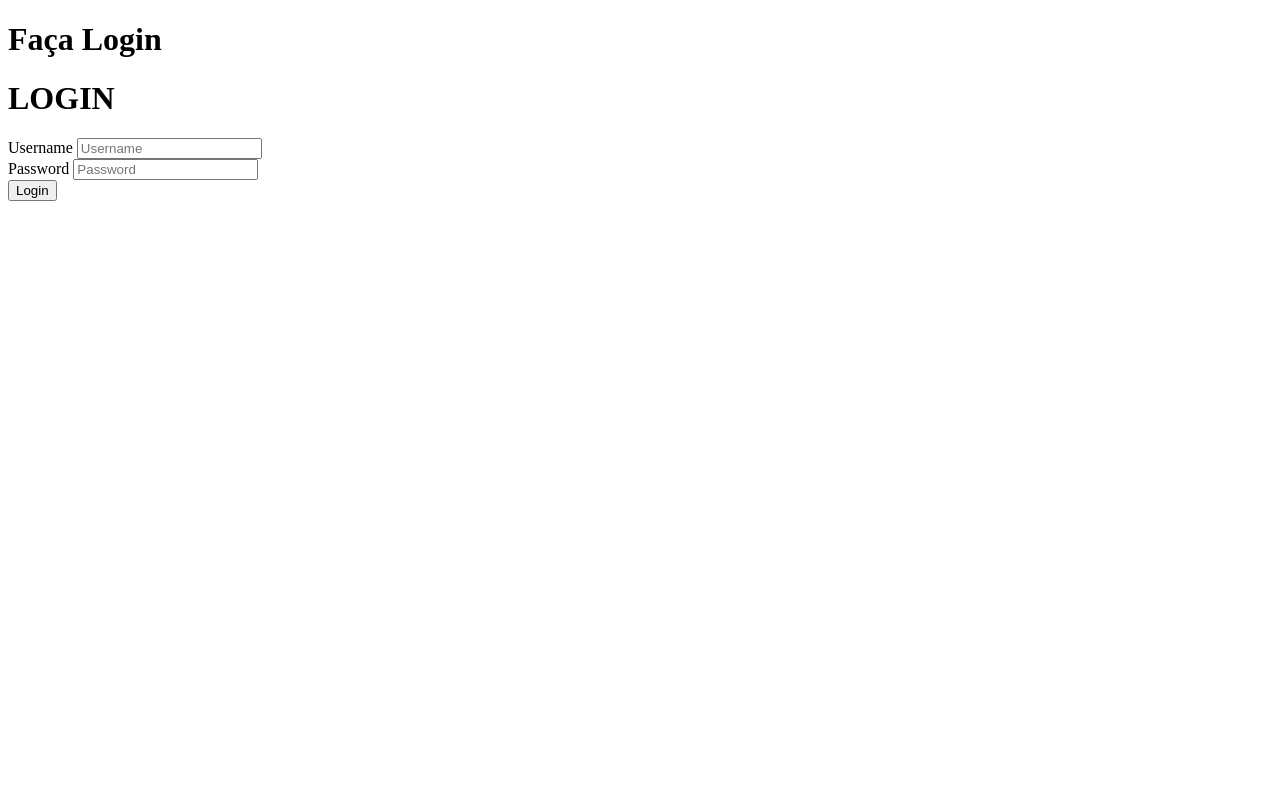
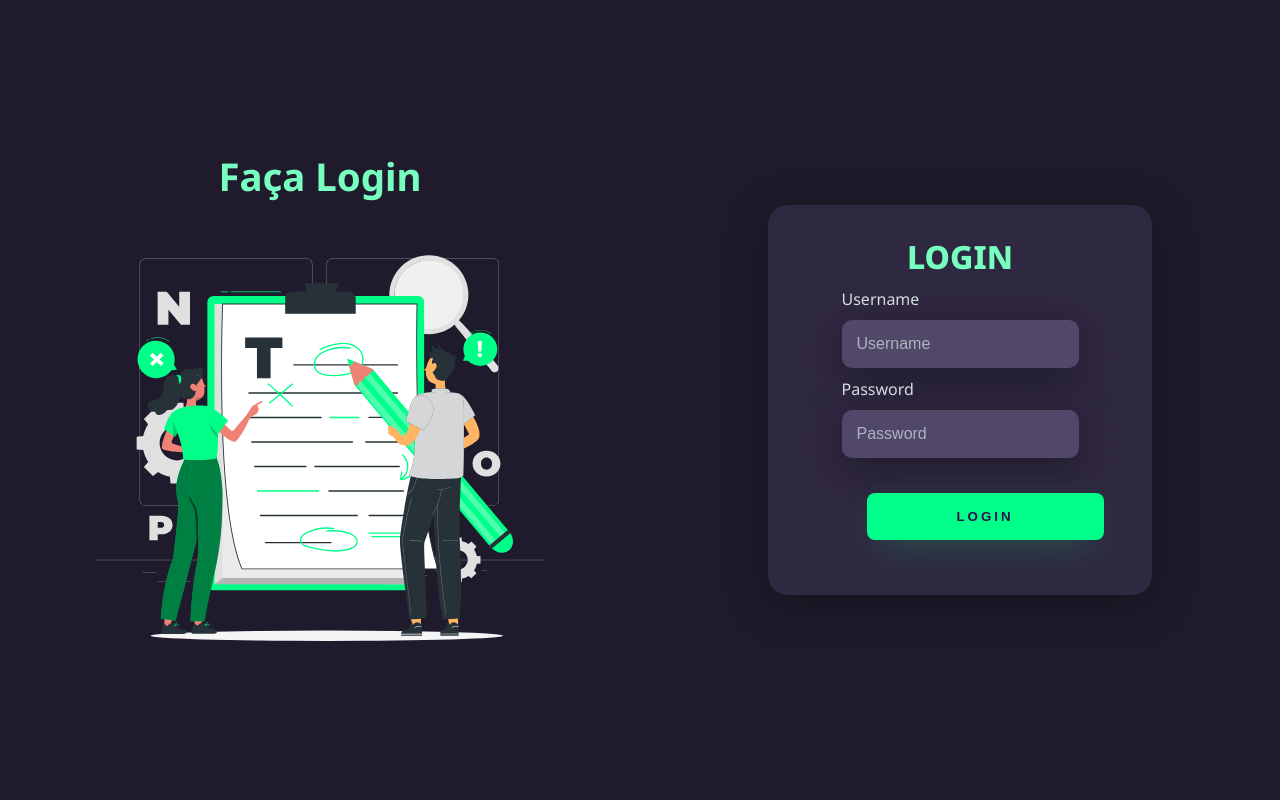
Before and after one commit to ls-Pedro/Task_Manager, a Django app: page /login/ in a window 1280 px wide. Run offline with Django 5.2, Linux system fonts and the light colour scheme.

Commit message:
Pagina de login estilizada

```diff
--- a/app/static/css/styles.css
+++ b/app/static/css/styles.css
@@ -0,0 +1,140 @@
+@import url('https://fonts.googleapis.com/css2?family=Noto+Sans:ital,wght@0,100..900;1,100..900&display=swap');
+
+body {
+    margin: 0;
+    font-family: 'Noto Sans', sans-serif;
+}
+
+body * {
+    box-sizing: border-box;
+}
+
+.main-login {
+    width: 100vw;
+    height: 100vh;
+    background: #201b2c;
+    display: flex;
+    justify-content: center;
+    align-items: center;
+}
+
+.left-login{
+    width: 50vw;
+    height: 100vh;
+    display: flex;
+    justify-content: center;
+    align-items: center;
+    flex-direction: column;
+}
+
+.left-login > h1{
+    color: #77ffc0;
+    font-size: 3vw;
+}
+
+.left-login-image{
+    width: 35vw;
+}
+
+.right-login{
+    width: 50vw;
+    height: 100vh;
+    display: flex;
+    justify-content: center;
+    align-items: center;
+}
+
+.card-login > h1{
+    color: #77ffc0;
+    font-weight: 800;
+    margin: 0;
+}
+
+.card-login{
+    width: 60%;
+    display: flex;
+    justify-content: center;
+    align-items: center;
+    flex-direction: column;
+    padding: 30px 35px;
+    background: #2f2841;
+    border-radius: 20px;
+    box-shadow: 0px 10px 40px #00000056;
+}
+
+.textfield{
+    width: 100%;
+    display: flex;
+    flex-direction: column;
+    align-items: flex-start;
+    justify-content: center;
+    margin: 10px 0px;
+}
+
+.textfield > input{
+    width: 100%;
+    border: none;
+    border-radius: 10px;
+    padding: 15px;
+    background: #514869;
+    color: #f0ffffde;
+    font-size: 12pt;
+    box-shadow: 0px 10px 40px #00000056;
+    outline: none;
+    box-sizing: border-box;
+}
+
+.textfield > label{
+    color: #f0ffffde;
+    margin-bottom: 10px;
+
+}
+
+.textfield > input::placeholder{
+    color: #f0ffff94;
+}
+
+.btn-login{
+    width: 100%;
+    padding: 16px 0px;
+    margin: 25px;
+    border: none;
+    border-radius: 8px;
+    outline: none;
+    text-transform: uppercase;
+    font-weight: 800;
+    letter-spacing: 3px;
+    color: #2b134b;
+    background: #00ff88;
+    cursor: pointer;
+    box-shadow: 0px 10px 40px -12px #00ff8052;
+}
+
+@media only screen and (max-width: 950px){
+    .card-login{
+        width: 85%;
+    }
+}
+
+@media only screen and (max-width: 600px){
+    .main-login{
+        flex-direction: column;
+    }
+    .left-login > h1{
+        display: none;
+    }
+    .left-login{
+        width: 100%;
+        height: auto;
+    }
+    .right-login{
+        width: 100%;
+        height: auto;
+    }
+    .left-login-image{
+        width: 50vh;
+    }
+    .card-login{
+        width: 90%;
+    }
+}
--- a/app/templates/login.html
+++ b/app/templates/login.html
@@ -10,6 +10,7 @@
     <div class="main-login">
         <div class="left-login">
             <h1>Faça Login</h1>
+            <img src="{% static 'images/login_image.svg' %}" class="left-login-image" alt="Imagem de Login">
         </div>
         <div class="right-login">
             <div class="card-login">
--- a/task_manager/settings.py
+++ b/task_manager/settings.py
@@ -115,8 +115,8 @@ USE_TZ = True
 # Static files (CSS, JavaScript, Images)
 # https://docs.djangoproject.com/en/5.0/howto/static-files/
 
-STATIC_URL = 'static/'
-STATICFILES_DIRS = [BASE_DIR / "app" / "static"]
+STATIC_URL = '/static/'
+STATICFILES_DIRS = [BASE_DIR / "app/static"]
 
 # Default primary key field type
 # https://docs.djangoproject.com/en/5.0/ref/settings/#default-auto-field
```
Also changed, not shown: app/static/images/login_image.svg (added).
